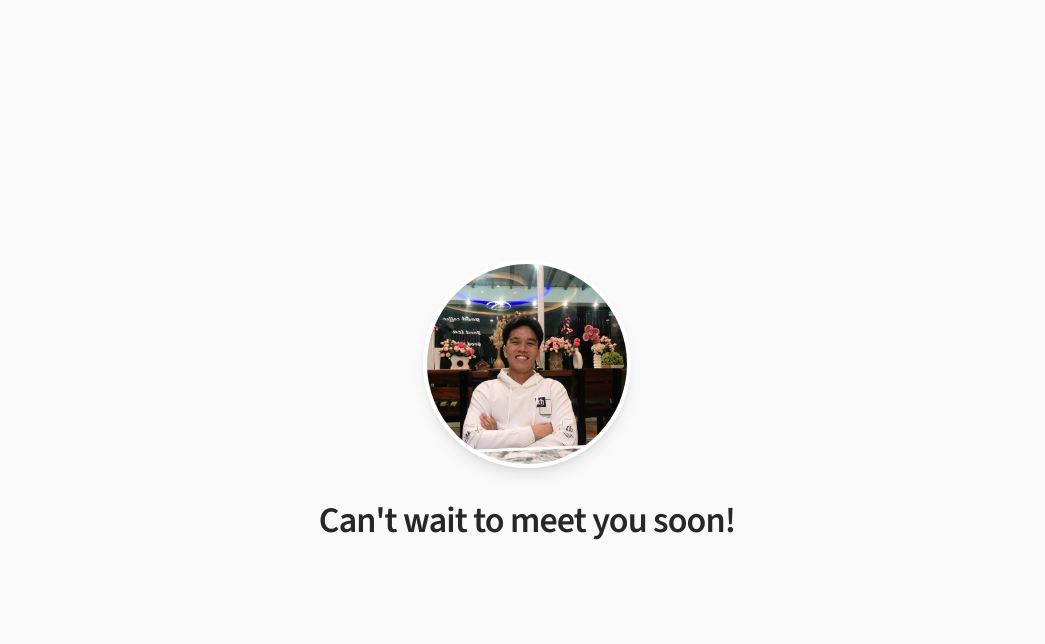
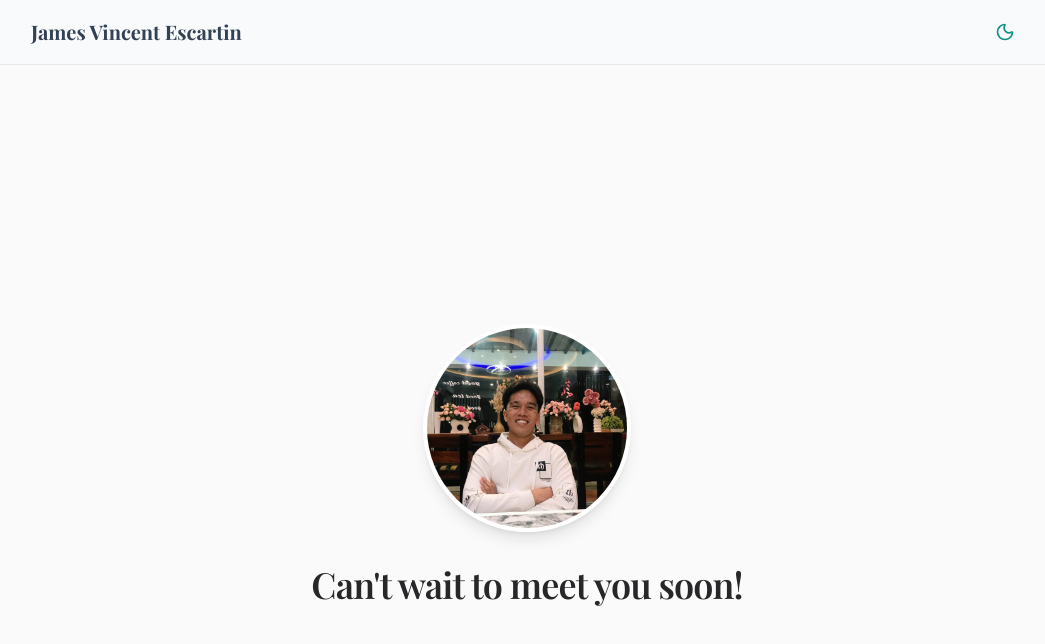
Before and after one commit to jvescartin/jvescartin.com, a Next.js app: page / in a window 1280 px wide. Shown: the top 644 px of the page, without its empty margins (113-1158 px from the left). Built offline with nearby package versions, Linux system fonts and the light colour scheme; a web font is replaced by a local one.

Commit message:
feat: created a header with dark and light mode toggle

```diff
--- a/app/globals.css
+++ b/app/globals.css
@@ -1,10 +1,15 @@
 @import "tailwindcss";
 
 :root {
-  /* Day Mode */
-  --background: #F8FAFC; /* Light Ghost Grey */
-  --foreground: #334155; /* Slate Text */
-  --accent: #0D9488; /* Tale */
+  --background: #F8FAFC;
+  --foreground: #334155;
+  --accent: #0D9488;
+}
+
+.dark {
+  --background: #0F172A;
+  --foreground: #F1F5F9;
+  --accent: #2DD4BF;
 }
 
 @theme inline {
@@ -16,16 +21,25 @@
   --font-base: var(--font-source-sans-3);
 }
 
-@media (prefers-color-scheme: dark) {
-  :root {
-    /* Night Mode */
-    --background: #0F172A; /* Deep Navy */
-    --foreground: #F1F5F9; /* Off White */
-    --accent: #2DD4BF;     /* Bright Teal */
+@layer base {
+  * {
+    @apply border-foreground/10
+  }
+
+  body {
+    background-color: var(--background);
+    color: var(--foreground);
+    font-family: var(--font-source-sans-3);
+    @apply antialiased transition-colors duration-300;
+  }
+
+  h1, h2, h3, h4, h5, h6 {
+    font-family: var(--font-playfair);
+    color: var(--foreground);
+  }
+
+  ::selection {
+    background-color: var(--accent);
+    color: var(--background);
   }
 }
-
-body {
-  background: var(--background);
-  color: var(--foreground);
-}
--- a/app/layout.tsx
+++ b/app/layout.tsx
@@ -1,6 +1,8 @@
 import type { Metadata } from "next";
 import {Playfair_Display, Source_Sans_3 } from "next/font/google";
 import "./globals.css";
+import { ThemeProvider } from "next-themes";
+import Header from "@/components/Header";
 
 const playfair = Playfair_Display({
   subsets: ["latin"],
@@ -27,7 +29,12 @@ export default function RootLayout({
       <body
         className={`${playfair.variable} ${sourceSans.variable} font-base antialiased`}
       >
-        {children}
+        <ThemeProvider attribute="class">
+          <Header />
+          <main className="pt-16">
+            {children}
+          </main>
+        </ThemeProvider>
       </body>
     </html>
   );
--- /dev/null
+++ b/components/Header.tsx
@@ -0,0 +1,40 @@
+"use client";
+
+import { Moon, Sun } from "lucide-react";
+import { useTheme } from "next-themes";
+import { useEffect, useState } from "react";
+
+export default function Header() {
+  const { theme, setTheme } = useTheme();
+  const [mounted, setMounted] = useState(false);
+
+  // When mounted on client, now we can show the UI
+  useEffect(() => {
+    setMounted(true);
+  }, []);
+
+  if (!mounted) {
+    return null;
+  }
+
+  return (
+    <header className="fixed top-0 w-full z-50 border-b border-foreground/10 bg-background/80 backdrop-blur-md transition-colors duration-300">
+      <div className="mx-auto flex h-16 max-w-5xl items-center justify-between px-4">
+        <h1 className="font-accent text-xl font-bold text-foreground">James Vincent Escartin</h1>
+
+        {/* Toggle at the right */}
+        <button
+          onClick={() => setTheme(theme === "dark" ? "light" : "dark")}
+          className="group rounded-lg p-2 transition-colors hover:bg-foreground/5"
+          aria-label="Toggle Theme"
+        >
+          {theme === "dark" ? (
+            <Sun className="h-5 w-5 text-accent" />
+          ) : (
+            <Moon className="h-5 w-5 text-accent" />
+          )}
+        </button>
+      </div>
+    </header>
+  )
+}
--- a/package.json
+++ b/package.json
@@ -9,7 +9,9 @@
     "lint": "eslint"
   },
   "dependencies": {
+    "lucide-react": "^0.562.0",
     "next": "16.0.10",
+    "next-themes": "^0.4.6",
     "react": "19.2.1",
     "react-dom": "19.2.1"
   },
```
Also changed, not shown: 1 other file (tests, documents, lock files or other folders).
